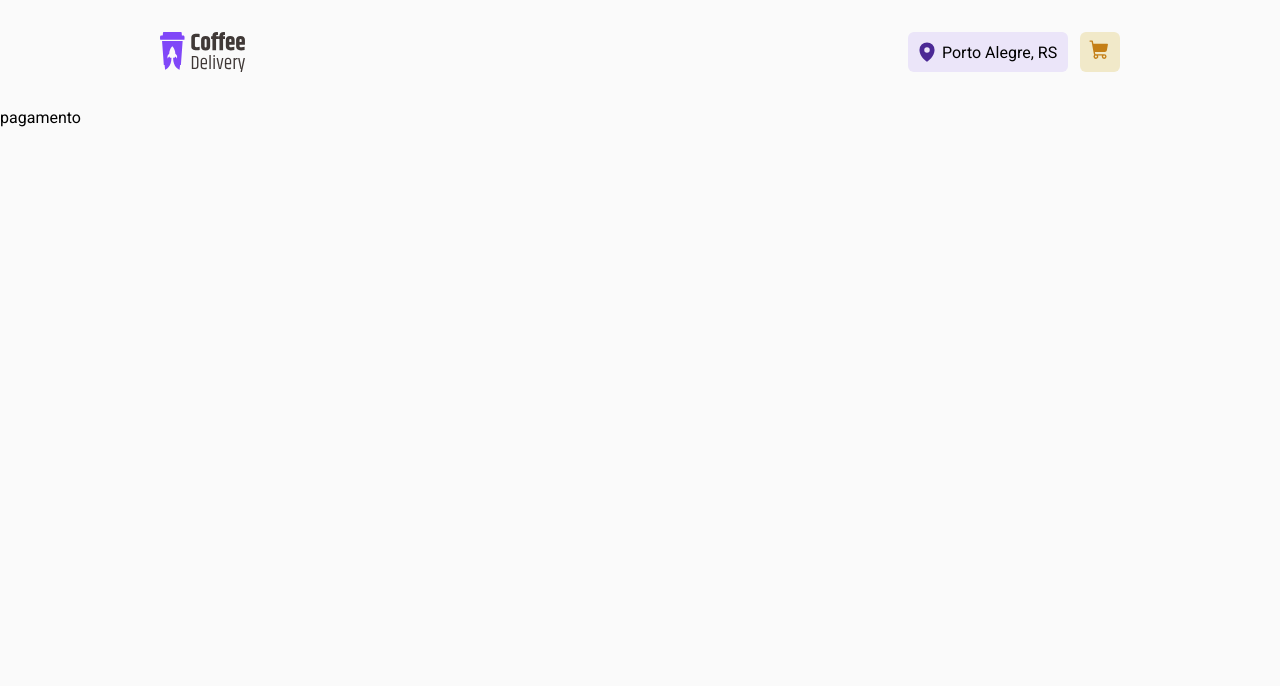
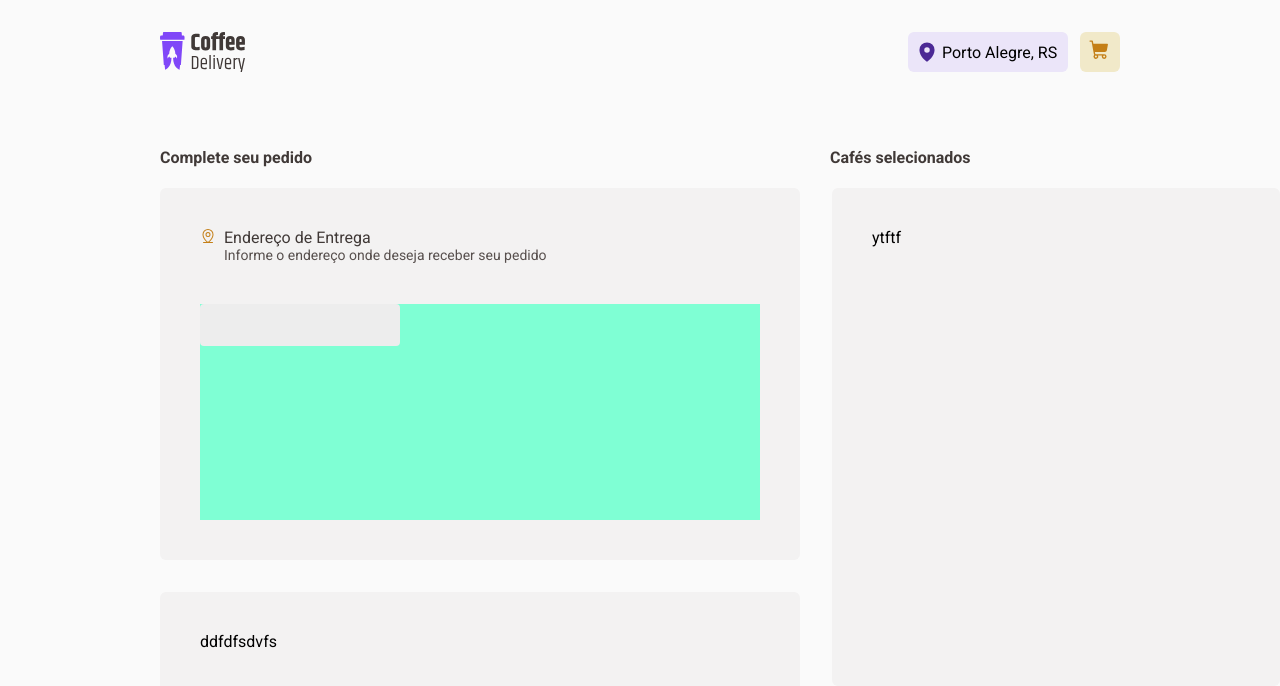
Before and after one commit to gustavobreack3257/coffe_delivery_react, a React (Vite) app: page /Payment in a window 1280 px wide. Shown: the top 686 px of the page. Built offline with nearby package versions, Linux system fonts and the light colour scheme.

Commit message:
feat: create components Payment and SelectedOrderForm

```diff
--- /dev/null
+++ b/src/screens/Payment/components/Input/index.tsx
@@ -0,0 +1,9 @@
+import * as S from './styles'
+
+export function Input() {
+  return (
+    <S.FormDataInputContainer>
+      <S.InputContainer></S.InputContainer>
+    </S.FormDataInputContainer>
+  )
+}
--- /dev/null
+++ b/src/screens/Payment/components/Input/styles.ts
@@ -0,0 +1,26 @@
+import styled, { css } from 'styled-components'
+
+export const FormDataInputContainer = styled.div`
+  height: 13.5rem;
+  width: 35rem;
+
+  display: flex;
+  flex-direction: column;
+  gap: 1rem 0.75rem;
+
+  background-color: aquamarine;
+`
+
+export const InputContainer = styled.div`
+  height: 2.625rem;
+  width: 12.5rem;
+
+  display: flex;
+  border-radius: 0.25rem;
+  border-width: 1px;
+
+  ${({ theme }) => css`
+    background-color: ${theme['base-input']};
+    border-color: ${theme['base-button']};
+  `}
+`
--- /dev/null
+++ b/src/screens/Payment/components/SelectedOrderForm/index.tsx
@@ -0,0 +1,35 @@
+import { Input } from '../Input'
+import * as S from './styles'
+
+export function SelectedOrderForm() {
+  return (
+    <form action="">
+      <S.FormsContainer>
+        <S.SelectedOrderFormAndPaymentMethodContainer>
+          <S.SelectedOrderForm>
+            <S.LocationContainer>
+              <S.LocationIcon weight="regular" />
+              <S.FormHeaderText>
+                <S.addressTitle>Endereço de Entrega</S.addressTitle>
+
+                <S.addressText>
+                  Informe o endereço onde deseja receber seu pedido
+                </S.addressText>
+              </S.FormHeaderText>
+            </S.LocationContainer>
+
+            <Input />
+          </S.SelectedOrderForm>
+
+          <S.FormOfPayment>
+            <p>ddfdfsdvfs</p>
+          </S.FormOfPayment>
+        </S.SelectedOrderFormAndPaymentMethodContainer>
+
+        <S.ConfirmationForm>
+          <p>ytftf</p>
+        </S.ConfirmationForm>
+      </S.FormsContainer>
+    </form>
+  )
+}
--- /dev/null
+++ b/src/screens/Payment/components/SelectedOrderForm/styles.ts
@@ -0,0 +1,85 @@
+import styled, { css } from 'styled-components'
+
+import { MapPinLine } from '@phosphor-icons/react'
+
+export const FormsContainer = styled.main`
+  height: 37rem;
+  width: 70rem;
+
+  display: grid;
+  grid-template-columns: 40rem 1fr;
+  gap: 2rem;
+`
+
+export const SelectedOrderFormAndPaymentMethodContainer = styled.div`
+  height: 37rem;
+  width: 40rem;
+
+  display: flex;
+  flex-direction: column;
+  gap: 2rem;
+`
+export const BaseOrderForm = styled.aside`
+  display: flex;
+  flex-direction: column;
+  padding: 40px;
+  border-radius: 0.375rem;
+
+  background-color: ${(props) => props.theme['base-card']};
+`
+export const SelectedOrderForm = styled(BaseOrderForm)`
+  height: 23.25rem;
+  width: 40rem;
+
+  display: flex;
+  gap: 2rem;
+`
+export const FormOfPayment = styled(BaseOrderForm)`
+  height: 12.9375rem;
+  width: 40rem;
+`
+
+export const ConfirmationForm = styled(BaseOrderForm)`
+  height: 31.125rem;
+  width: 28rem;
+`
+
+export const LocationContainer = styled.header`
+  height: 2.75rem;
+  width: 35rem;
+
+  display: flex;
+  flex-direction: row;
+  gap: 0.5rem;
+`
+
+export const FormHeaderText = styled.header`
+  height: 2.75rem;
+  width: 33.125rem;
+
+  display: flex;
+  flex-direction: column;
+`
+
+export const addressTitle = styled.h3`
+  ${({ theme }) => css`
+    font-size: ${theme.FONT_SIZE.TEXT_M}px;
+    font-family: ${theme.FONT_FAMILY.ROBOTO};
+    font-weight: ${theme.FONT_WEIGHT.REGULAR};
+    color: ${theme['base-subtitle']};
+  `}
+`
+
+export const addressText = styled.p`
+  ${({ theme }) => css`
+    font-size: ${theme.FONT_SIZE.TEXT_S}px;
+    font-family: ${theme.FONT_FAMILY.ROBOTO};
+    font-weight: ${theme.FONT_WEIGHT.REGULAR};
+    color: ${theme['base-text']};
+  `}
+`
+
+export const LocationIcon = styled(MapPinLine)`
+  color: ${(props) => props.theme['yellow-dark']};
+  size: 1.375rem;
+`
--- a/src/screens/Payment/index.tsx
+++ b/src/screens/Payment/index.tsx
@@ -1,7 +1,16 @@
+import { SelectedOrderForm } from './components/SelectedOrderForm'
+import * as S from './styles'
+
 export function Payment() {
   return (
-    <>
-      <p>pagamento</p>
-    </>
+    <S.PaymentContainer>
+      <S.SectionSubTitleContainer>
+        <S.Title>Complete seu pedido</S.Title>
+
+        <S.Title>Cafés selecionados</S.Title>
+      </S.SectionSubTitleContainer>
+
+      <SelectedOrderForm />
+    </S.PaymentContainer>
   )
 }
--- a/src/screens/Payment/styles.ts
+++ b/src/screens/Payment/styles.ts
@@ -0,0 +1,30 @@
+import styled, { css } from 'styled-components'
+
+export const PaymentContainer = styled.div`
+  height: auto;
+  width: auto;
+
+  display: flex;
+  flex-direction: column;
+  flex: 1;
+  gap: 1rem;
+  padding: 2.5rem 10rem;
+`
+
+export const SectionSubTitleContainer = styled.strong`
+  height: 1.5rem;
+  width: auto;
+
+  display: flex;
+  gap: 31.25rem;
+`
+export const Title = styled.strong`
+  height: 1.4375rem;
+  width: 10.625rem;
+
+  ${({ theme }) => css`
+    size: ${theme.FONT_SIZE.TITLE_XS};
+    font-weight: ${theme.FONT_WEIGHT.BOLD};
+    color: ${theme['base-subtitle']};
+  `}
+`
```
Also changed, not shown: src/screens/Home/components/IntroductionCoffee/index.tsx (+0 -16 lines).
